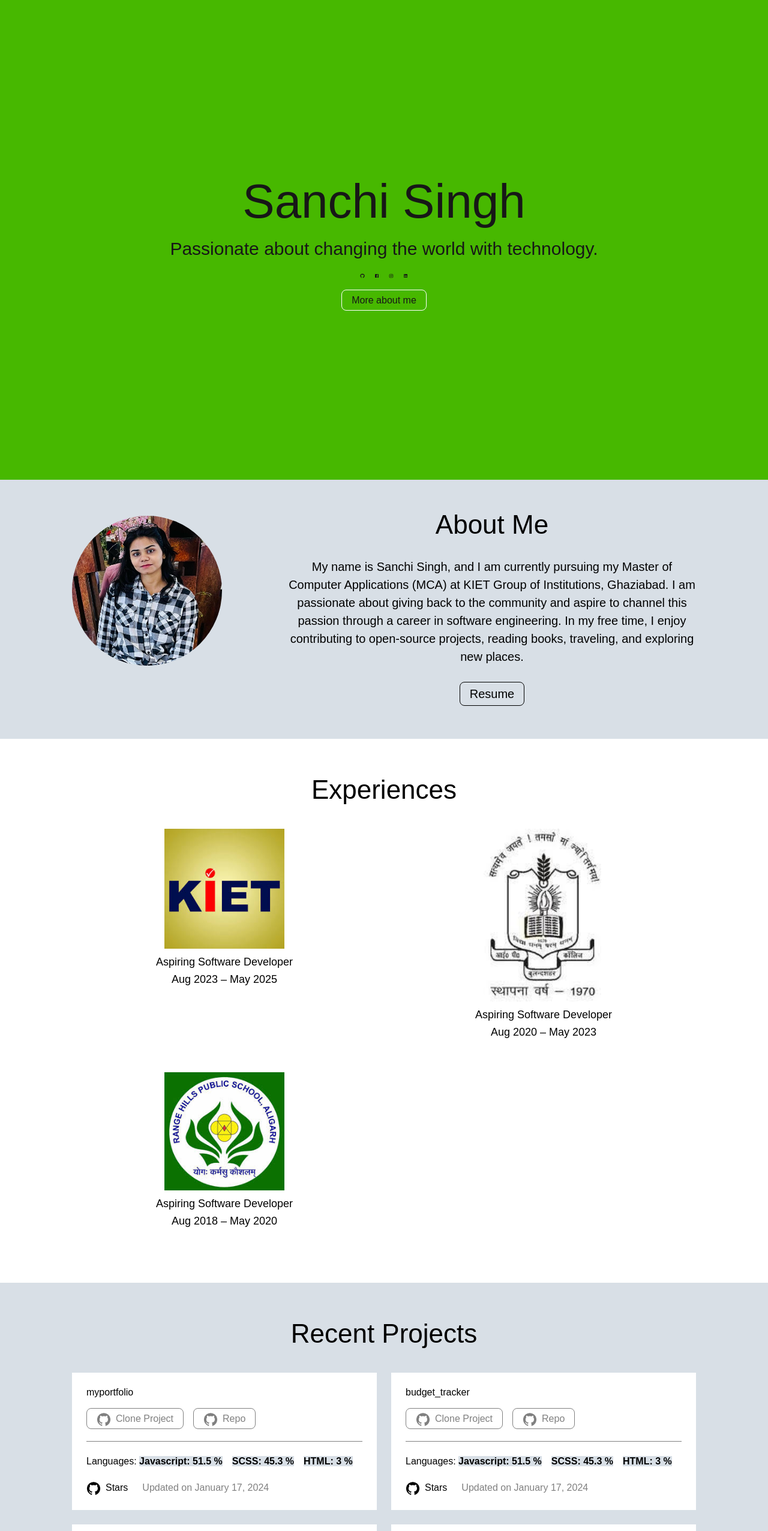
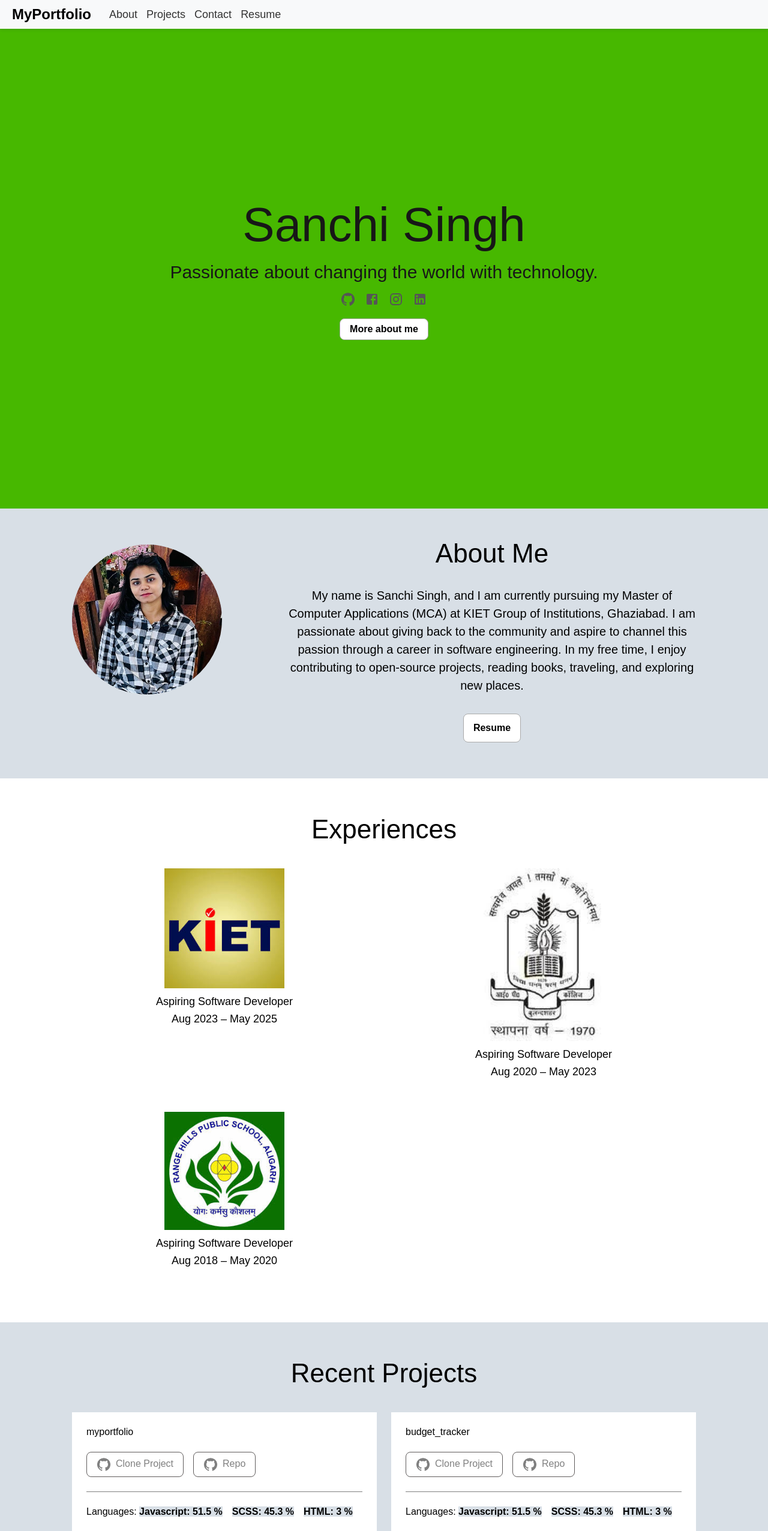
Before and after one commit to sanchi-singh09/pocketful_task, a Next.js app: page / in a window 1280 px wide. Shown: the top 2553 px of the page at 60% size. Built offline with nearby package versions, Linux system fonts and the light colour scheme.

Commit message:
final change

```diff
--- a/src/components/AboutMe/AboutMe.js
+++ b/src/components/AboutMe/AboutMe.js
@@ -26,7 +26,15 @@ const AboutMe = () => {
           reading books, traveling, and exploring new places.
         </p>
         <div className={styles.resumeContainer}>
-          <span className={styles.resumeButton}>Resume</span>
+        <a
+            href="https://drive.google.com/file/d/1GQf5QV4IkuoudwT-edMvhs9IVcAHsas1/view?usp=drive_link"
+            target="_blank"
+            rel="noopener noreferrer"
+            className={styles.resumeButton}
+          >
+            Resume
+          </a>
+
         </div>
       </div>
     </div>
--- a/src/components/AboutMe/AboutMe.module.css
+++ b/src/components/AboutMe/AboutMe.module.css
@@ -38,7 +38,20 @@
 }
 .resumeButton {
   padding: 8px 16px;
+  border: 1px solid #aaa;
   border-radius: 8px;
-  border: 1px solid #000;
+  background-color: white;
+  color: black;
+  text-decoration: none;
+  font-size: 16px;
+  font-weight: bold;
   cursor: pointer;
+  display: inline-block;
+  transition: transform 0.1s, background-color 0.1s, color 0.1s, border-color 0.1s;
 }
+
+.resumeButton:hover {
+  background-color:grey;
+  color: #000;
+  border-color: #888;
+}
--- a/src/components/GetInTouch/GetInTouch.js
+++ b/src/components/GetInTouch/GetInTouch.js
@@ -10,14 +10,46 @@ return (
         <div className={styles.container}>
           <div className={styles.centeredDiv}>
             <h1 className={styles.name}>Sanchi Singh</h1>
-            <p className={styles.subHeading}>Passionate about changing the world with technology.</p>
-            <div>
-                    <GitHubIcon className={styles.icon}/>
-                    <FacebookIcon className={styles.icon}/>
-                    <InstagramIcon className={styles.icon}/>
-                    <LinkedInIcon className={styles.icon}/>
+            <p className={styles.subHeading}>
+              Passionate about changing the world with technology.
+            </p>
+            <div className={styles.socialMediaContainer}>
+              <a
+                href="https://github.com/sanchi-singh09"
+                target="_blank"
+                rel="noopener noreferrer"
+                className={styles.iconLink}
+              >
+                <GitHubIcon className={styles.icon} />
+              </a>
+              <a
+                href="#"
+                target="_blank"
+                rel="noopener noreferrer"
+                className={styles.iconLink}
+              >
+                <FacebookIcon className={styles.icon} />
+              </a>
+              <a
+                href="#"
+                target="_blank"
+                rel="noopener noreferrer"
+                className={styles.iconLink}
+              >
+                <InstagramIcon className={styles.icon} />
+              </a>
+              <a
+                href="https://www.linkedin.com/in/sanchi-singh/"
+                target="_blank"
+                rel="noopener noreferrer"
+                className={styles.iconLink}
+              >
+                <LinkedInIcon className={styles.icon} />
+              </a>
             </div>
-            <span className={styles.moreAboutMe}>More about me</span>
+            <a href="#about" className={styles.moreAboutMe}>
+              More about me
+            </a>
           </div>
         </div>
       );
--- a/src/components/GetInTouch/GetInTouch.module.css
+++ b/src/components/GetInTouch/GetInTouch.module.css
@@ -17,23 +17,53 @@
   font-weight: 400;
   margin-bottom: 16px;
 }
+
 .subHeading {
   font-size: 30px;
   margin-bottom: 16px;
 }
+
+/* Social Media Links Container */
+.socialMediaContainer {
+  display: flex;
+  justify-content: center;
+  gap: 16px;
+  margin-bottom: 16px;
+}
+
+/* Social Media Icon Styling */
 .icon {
   font-size: 60px;
-  padding: 8px;
-  margin-bottom: 16px;
   cursor: pointer;
+  color: #555;
+  transition: color 0.3s ease;
 }
+
+.iconLink:hover .icon {
+  color: #0077b5;
+}
+
+
 .moreAboutMe {
   padding: 8px 16px;
+  border: 1px solid #aaa;
   border-radius: 8px;
-  border: 1px solid #fff;
-  margin-bottom: 16px;
+  background-color: white;
+  color: black;
+  text-decoration: none;
+  font-size: 16px;
+  font-weight: bold;
   cursor: pointer;
+  display: inline-block;
+  transition: transform 0.1s, background-color 0.1s, color 0.1s, border-color 0.1s;
 }
+
+.moreAboutMe:hover {
+  background-color:grey;
+  color: #000;
+  border-color: #888;
+}
+/* Animation for background color */
 @keyframes randomColorAnimation {
   0% {
     background-color: rgb(255, 0, 0);
--- a/src/components/Header/Header.js
+++ b/src/components/Header/Header.js
@@ -0,0 +1,45 @@
+import React from "react";
+import styles from "./Header.module.css";
+
+const Header = () => {
+    return (
+      <header className={styles.header}>
+        <nav className={styles.navbar}>
+          <div className={styles.navContainer}>
+            <a href="/" className={styles.logo}>
+              MyPortfolio
+            </a>
+            <ul className={styles.navLinks}>
+              <li>
+                <a href="#about" className={styles.link}>
+                  About
+                </a>
+              </li>
+              <li>
+                <a href="https://github.com/sanchi-singh09" className={styles.link}>
+                  Projects
+                </a>
+              </li>
+              <li>
+                <a href="https://www.linkedin.com/in/sanchi-singh/" className={styles.link}>
+                  Contact
+                </a>
+              </li>
+              <li>
+                <a
+                  href="https://drive.google.com/file/d/1GQf5QV4IkuoudwT-edMvhs9IVcAHsas1/view?usp=drive_link"
+                  target="_blank"
+                  rel="noopener noreferrer"
+                  className={styles.link}
+                >
+                  Resume
+                </a>
+              </li>
+            </ul>
+          </div>
+        </nav>
+      </header>
+    );
+  };
+
+  export default Header;
--- /dev/null
+++ b/src/components/Header/Header.module.css
@@ -0,0 +1,50 @@
+/* Header Styles */
+.header {
+    background-color: #f8f9fa;
+    padding: 10px 20px;
+    box-shadow: 0 2px 5px rgba(0, 0, 0, 0.1);
+    position: sticky;
+    top: 0;
+    z-index: 1000;
+  }
+
+  .navbar {
+    display: flex;
+    justify-content: flex-start;
+    align-items: center;
+  }
+
+  .navContainer {
+    display: flex;
+    gap: 30px;
+    align-items: center;
+  }
+
+  .logo {
+    font-size: 24px;
+    font-weight: bold;
+    text-decoration: none;
+    color: #000;
+  }
+
+  .navLinks {
+    display: flex;
+    list-style: none;
+    margin: 0;
+    padding: 0;
+  }
+
+  .navLinks li {
+    margin-right: 15px;
+  }
+
+  .link {
+    text-decoration: none;
+    color: #333;
+    font-size: 18px;
+    transition: color 0.2s;
+  }
+
+  .link:hover {
+    color: #007bff;
+  }
--- a/src/components/RecentProjects/RecentProject.js
+++ b/src/components/RecentProjects/RecentProject.js
@@ -13,12 +13,24 @@ const RecentProject = () => {
             <div>myportfolio</div>
             <div className={styles.buttonsContainer}>
               <span className={styles.buttonContainer}>
+                <a
+                  href="https://github.com/user/myportfolio.git"
+                  target="_blank"
+                  rel="noopener noreferrer"
+                >
                   <GitHubIcon className={styles.icon} />
-                <span className={styles.button}>Clone Project</span>
+                  Clone Project
+                </a>
               </span>
               <span className={styles.buttonContainer}>
+                <a
+                  href="https://github.com/user/myportfolio"
+                  target="_blank"
+                  rel="noopener noreferrer"
+                >
                   <GitHubIcon className={styles.icon} />
-                <span className={styles.button}>Repo</span>
+                  Repo
+                </a>
               </span>
             </div>
             <div className={styles.line}></div>
@@ -45,12 +57,24 @@ const RecentProject = () => {
             <div>budget_tracker</div>
             <div className={styles.buttonsContainer}>
               <span className={styles.buttonContainer}>
+                <a
+                  href="https://github.com/user/myportfolio.git"
+                  target="_blank"
+                  rel="noopener noreferrer"
+                >
                   <GitHubIcon className={styles.icon} />
-                <span className={styles.button}>Clone Project</span>
+                  Clone Project
+                </a>
               </span>
               <span className={styles.buttonContainer}>
+                <a
+                  href="https://github.com/user/myportfolio"
+                  target="_blank"
+                  rel="noopener noreferrer"
+                >
                   <GitHubIcon className={styles.icon} />
-                <span className={styles.button}>Repo</span>
+                  Repo
+                </a>
               </span>
             </div>
             <div className={styles.line}></div>
@@ -77,12 +101,24 @@ const RecentProject = () => {
             <div>task_management</div>
             <div className={styles.buttonsContainer}>
               <span className={styles.buttonContainer}>
+                <a
+                  href="https://github.com/user/myportfolio.git"
+                  target="_blank"
+                  rel="noopener noreferrer"
+                >
                   <GitHubIcon className={styles.icon} />
-                <span className={styles.button}>Clone Project</span>
+                  Clone Project
+                </a>
               </span>
               <span className={styles.buttonContainer}>
+                <a
+                  href="https://github.com/user/myportfolio"
+                  target="_blank"
+                  rel="noopener noreferrer"
+                >
                   <GitHubIcon className={styles.icon} />
-                <span className={styles.button}>Repo</span>
+                  Repo
+                </a>
               </span>
             </div>
             <div className={styles.line}></div>
@@ -109,12 +145,24 @@ const RecentProject = () => {
             <div>aligarh_diary</div>
             <div className={styles.buttonsContainer}>
               <span className={styles.buttonContainer}>
+                <a
+                  href="https://github.com/user/myportfolio.git"
+                  target="_blank"
+                  rel="noopener noreferrer"
+                >
                   <GitHubIcon className={styles.icon} />
-                <span className={styles.button}>Clone Project</span>
+                  Clone Project
+                </a>
               </span>
               <span className={styles.buttonContainer}>
+                <a
+                  href="https://github.com/user/myportfolio"
+                  target="_blank"
+                  rel="noopener noreferrer"
+                >
                   <GitHubIcon className={styles.icon} />
-                <span className={styles.button}>Repo</span>
+                  Repo
+                </a>
               </span>
             </div>
             <div className={styles.line}></div>
--- a/src/components/RecentProjects/RecentProjects.module.css
+++ b/src/components/RecentProjects/RecentProjects.module.css
@@ -1,3 +1,4 @@
+/* Updated RecentProjects.css */
 .container {
   padding: 60px 120px;
   background-color: #d8dfe6;
@@ -10,6 +11,7 @@
   margin-bottom: 40px;
   text-align: center;
 }
+
 .card {
   background-color: white;
   padding: 24px;
@@ -19,21 +21,38 @@
   margin-top: 24px;
   color: grey;
 }
+
 .buttonContainer {
-  border: 1px solid grey;
+  border: 1px solid rgb(95, 92, 92);
   margin-right: 16px;
   padding: 8px 16px;
   border-radius: 8px;
   cursor: pointer;
+  display: inline-flex;
+  align-items: center;
+  transition: background-color 0.3s ease, color 0.3s ease;
 }
+
+.buttonContainer a {
+  text-decoration: none;
+  color: inherit;
+}
+
+.buttonContainer:hover {
+  background-color: grey;
+  color: #555;
+}
+
 .icon {
   vertical-align: middle;
   margin-right: 8px;
 }
+
 .line {
   border-top: 1px solid grey;
   margin-top: 24px;
 }
+
 .language {
   background-color: #d8dfe6;
   font-weight: 700;
@@ -44,9 +63,11 @@
 .languages {
   margin-top: 24px;
 }
-.foot{
+
+.foot {
   margin-top: 24px;
 }
+
 .published {
   margin-left: 24px;
   color: grey;
--- a/src/pages/index.js
+++ b/src/pages/index.js
@@ -2,6 +2,7 @@ import AboutMe from "@/components/AboutMe/AboutMe";
 import Experiences from "@/components/Experiences/Experiences";
 import Footer from "@/components/Footer/Footer";
 import GetInTouch from "@/components/GetInTouch/GetInTouch";
+import Header from "@/components/Header/Header";
 import Leadership from "@/components/Leadership/Leadership";
 import RecentProject from "@/components/RecentProjects/RecentProject";
 import Skills from "@/components/Skills/Skills";
@@ -9,6 +10,7 @@ import Skills from "@/components/Skills/Skills";
 export default function Home() {
   return (
     <>
+      <Header />
       <GetInTouch />
       <AboutMe />
       <Experiences />
```
Also changed, not shown: src/styles/globals.css (line endings or trailing spaces). Lines whose indentation alone changed are shown as unchanged.
